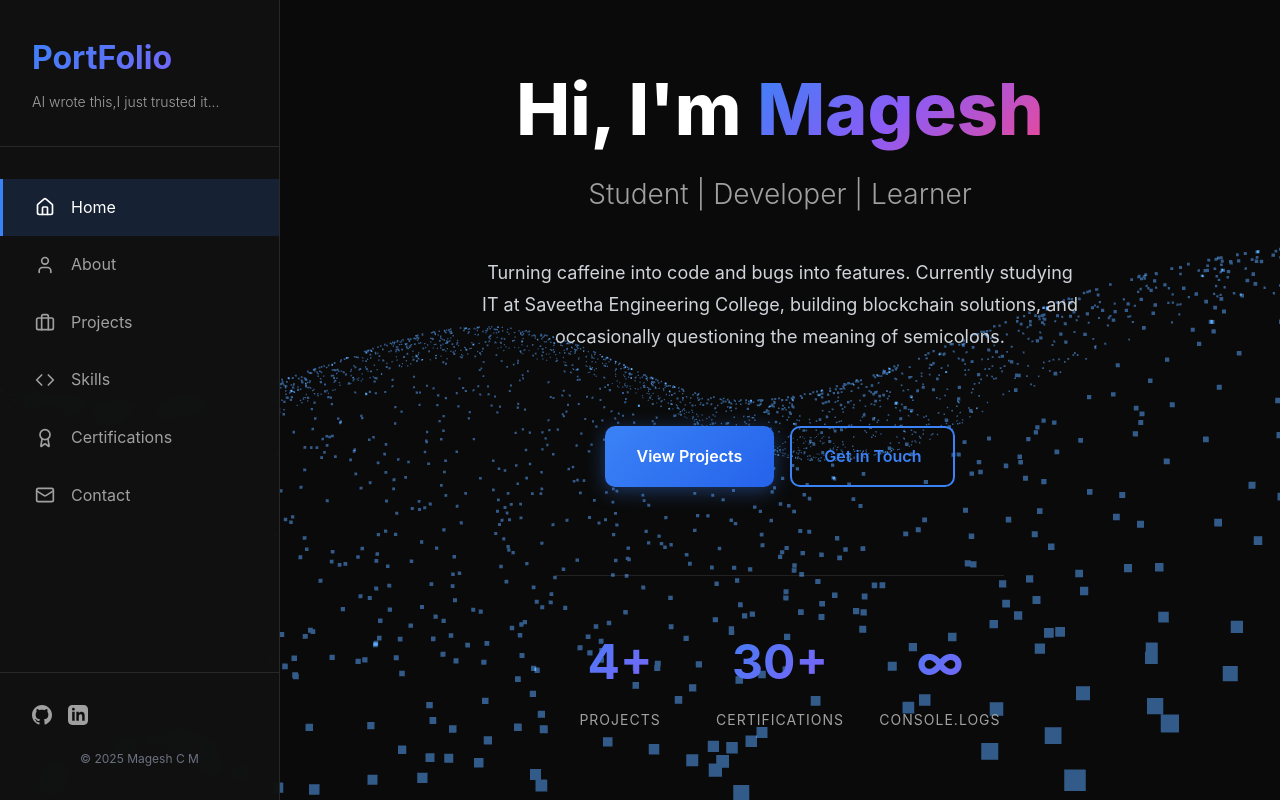
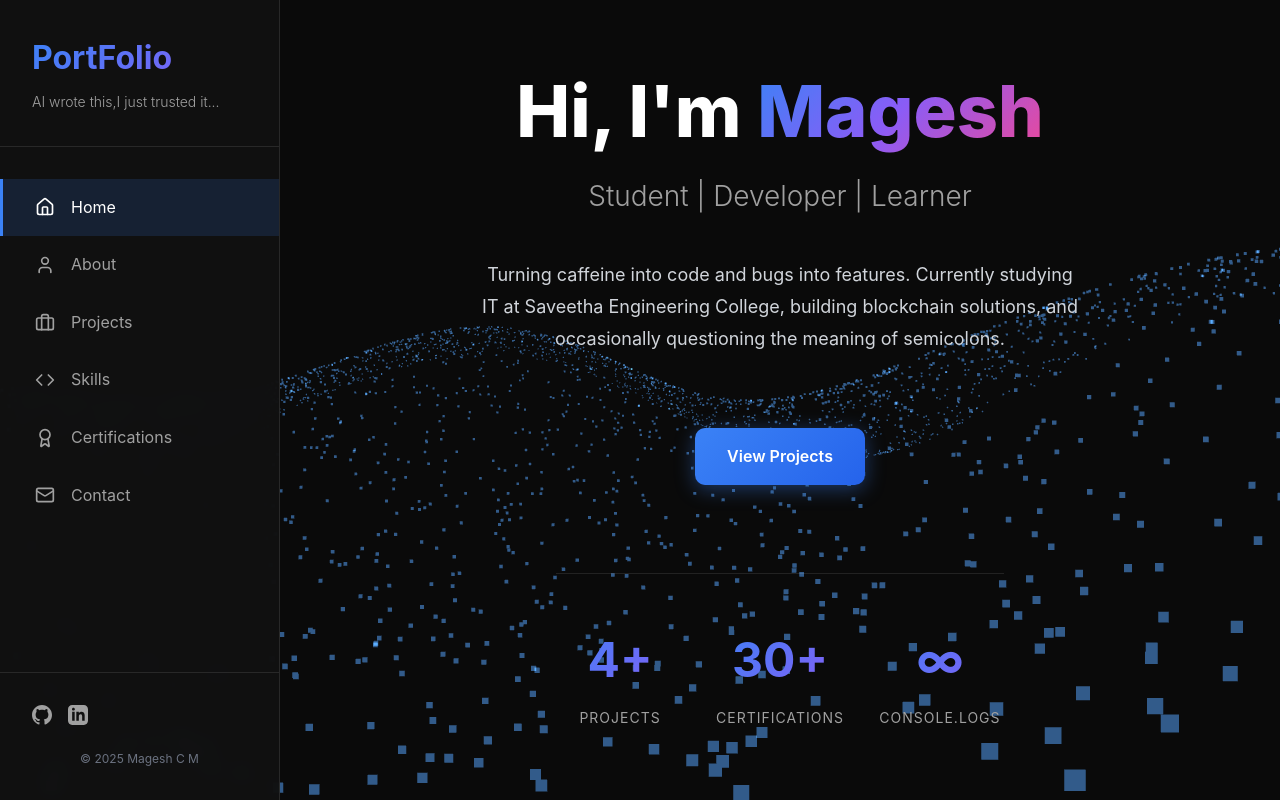
Before and after one commit to MageshCM/Portfolio, a React (Vite) app: page / in a window 1280 px wide. Built offline with nearby package versions, Linux system fonts and the light colour scheme; the HTML template or start-up script is replaced by a standard one.

Commit message:
Fix: Home page

```diff
--- a/src/pages/Home.jsx
+++ b/src/pages/Home.jsx
@@ -112,9 +112,7 @@ const Home = () => {
             <a href="/projects" className="btn btn-primary">
               View Projects
             </a>
-            <a href="/contact" className="btn btn-secondary">
-              Get in Touch
-            </a>
+
           </motion.div>
 
           <motion.div
```
